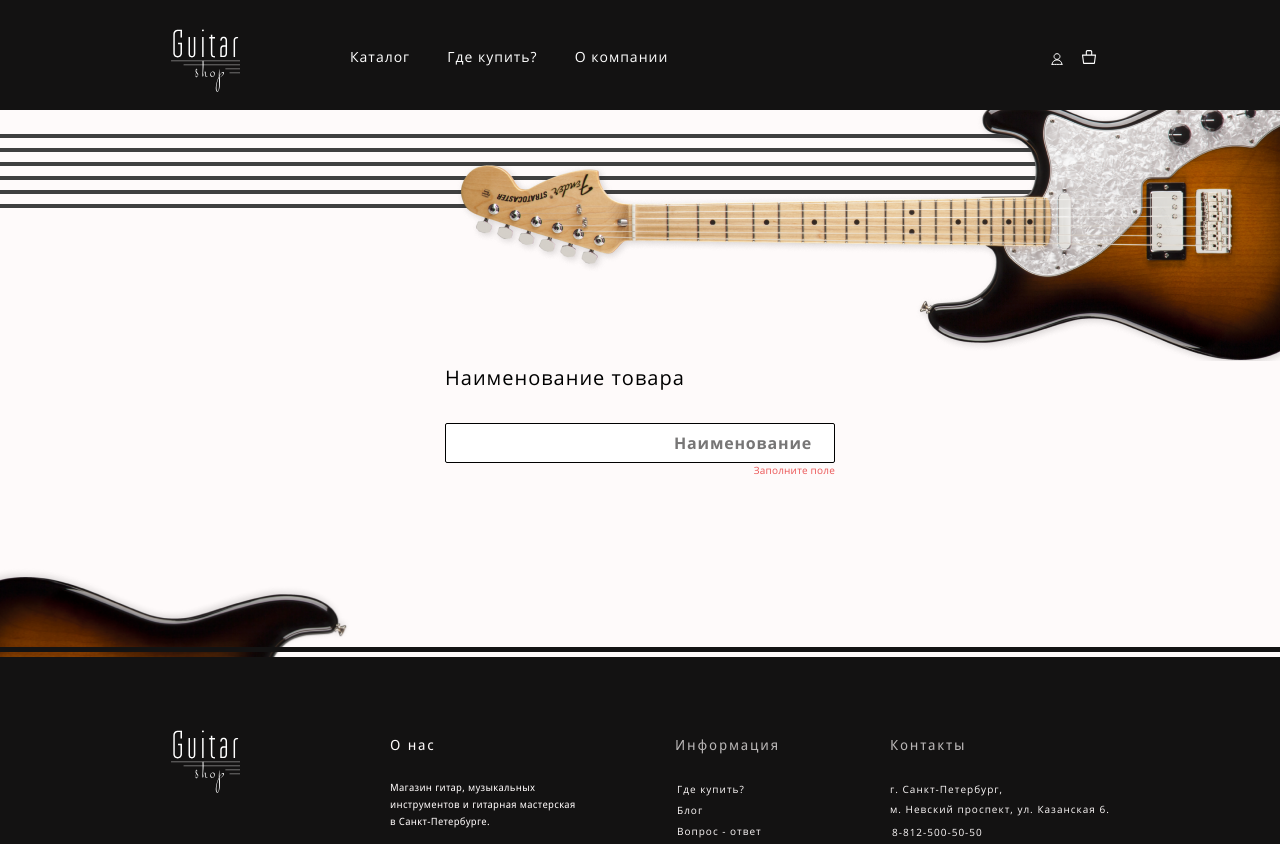
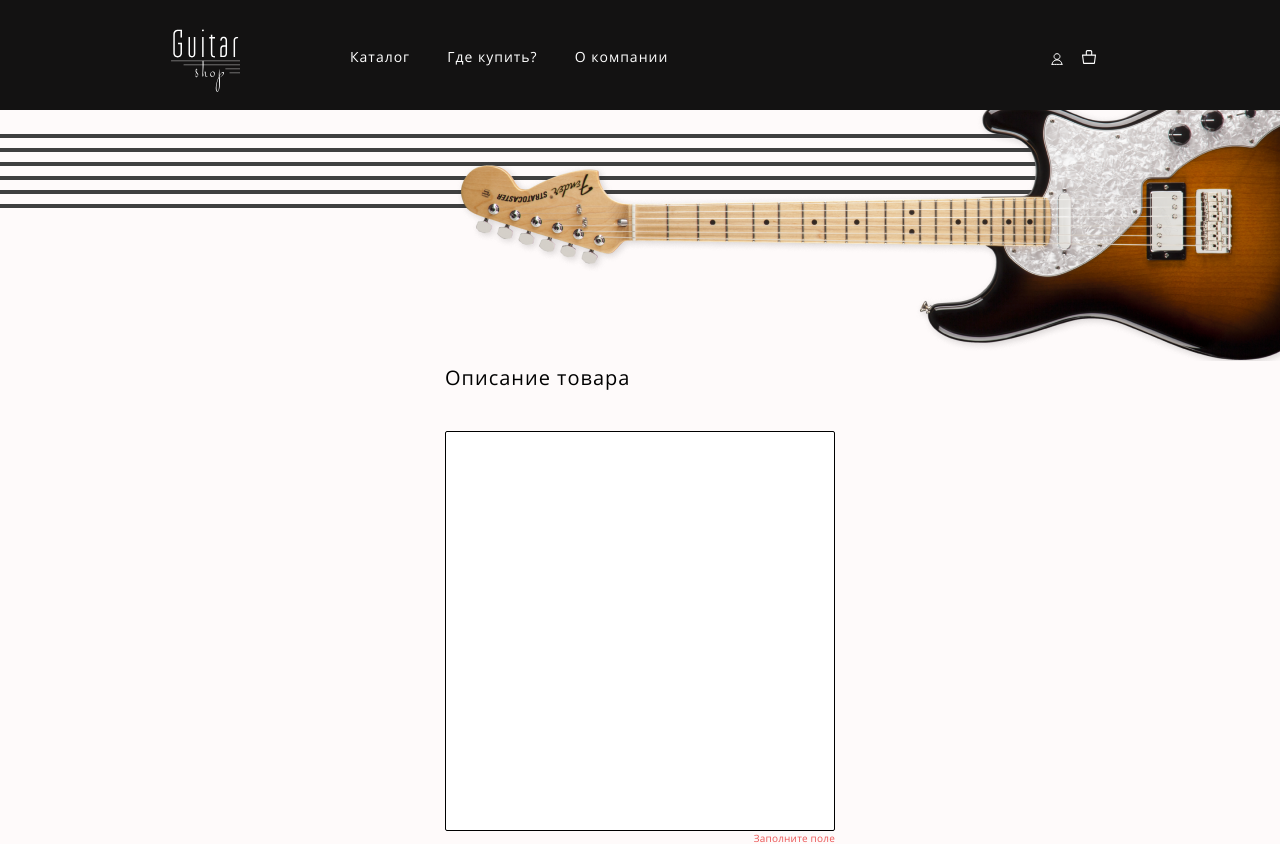
Before and after one commit to Ciberian/Guitar-Shop, a React (Create React App) app in the folder project/: page /catalog in a window 1280 px wide. Shown: the top 844 px of the page. Built offline with nearby package versions, Linux system fonts and the light colour scheme; what http-status-codes would draw is missing.

Commit message:
Добавляет компонент CustomTextarea

```diff
--- /dev/null
+++ b/project/src/components/form-elements/custom-textarea/custom-textarea.tsx
@@ -0,0 +1,32 @@
+interface ICustomInputProps {
+  extraClass?: string;
+  label?: string;
+  value?: string;
+  placeholder?: string;
+  inputValueChangeHandler: (evt: React.ChangeEvent<HTMLTextAreaElement>) => void;
+}
+
+function CustomTextarea({
+  extraClass = '',
+  label,
+  value,
+  placeholder,
+  inputValueChangeHandler}: ICustomInputProps
+): JSX.Element {
+  return (
+    <div className={`custom-textarea ${extraClass} ${!value?.trim() ? 'is-invalid' : ''}`}>
+      <label><span>{label}</span>
+        <textarea
+          name='description'
+          value={value}
+          placeholder={placeholder}
+          onInput={inputValueChangeHandler}
+        >
+        </textarea>
+      </label>
+      <p>Заполните поле</p>
+    </div>
+  );
+}
+
+export default CustomTextarea;
--- a/project/src/pages/items/catalog-page/catalog-page.tsx
+++ b/project/src/pages/items/catalog-page/catalog-page.tsx
@@ -1,11 +1,11 @@
 import SiteHeader from '../../../components/page-components/site-header/site-header';
 import SiteFooter from '../../../components/page-components/site-footer/site-footer';
 import { ChangeEvent, useState } from 'react';
-import CustomInput from '../../../components/form-elements/custom-input/custom-input';
+import CustomTextarea from '../../../components/form-elements/custom-textarea/custom-textarea';
 
 function CatalogPage(): JSX.Element {
   const [inputValue, setInputValue] = useState('');
-  const formDataChangeHandler = ({target}: ChangeEvent<HTMLInputElement>) => {
+  const formDataChangeHandler = ({target}: ChangeEvent<HTMLTextAreaElement>) => {
     const { name } = target;
     setInputValue(target.value);
     // eslint-disable-next-line no-console
@@ -17,10 +17,8 @@ function CatalogPage(): JSX.Element {
       <SiteHeader />
       <main className='page-content'>
         <div style={{width: '390px', margin: '40px auto'}}>
-          <CustomInput
-            name='title'
-            label='Наименование товара'
-            placeholder='Наименование'
+          <CustomTextarea
+            label='Описание товара'
             value={inputValue}
             inputValueChangeHandler={formDataChangeHandler}
           />
```
